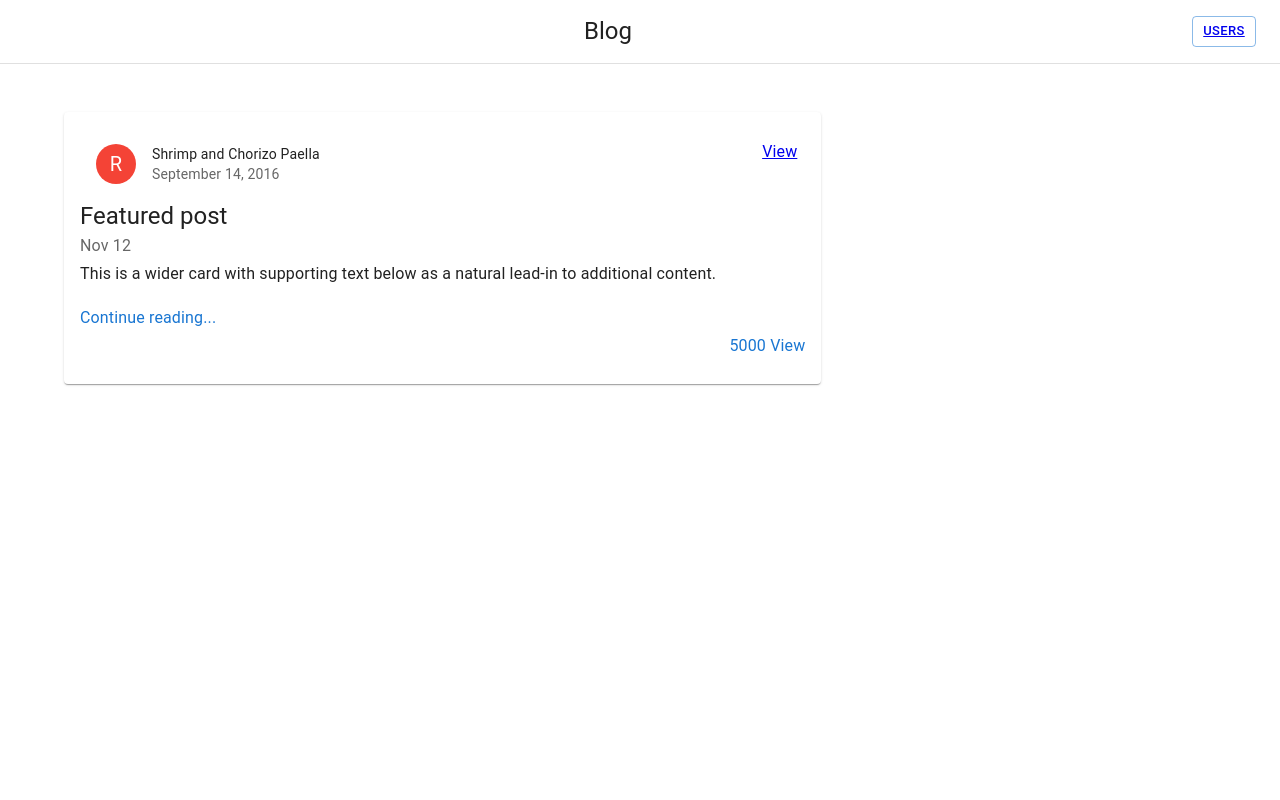
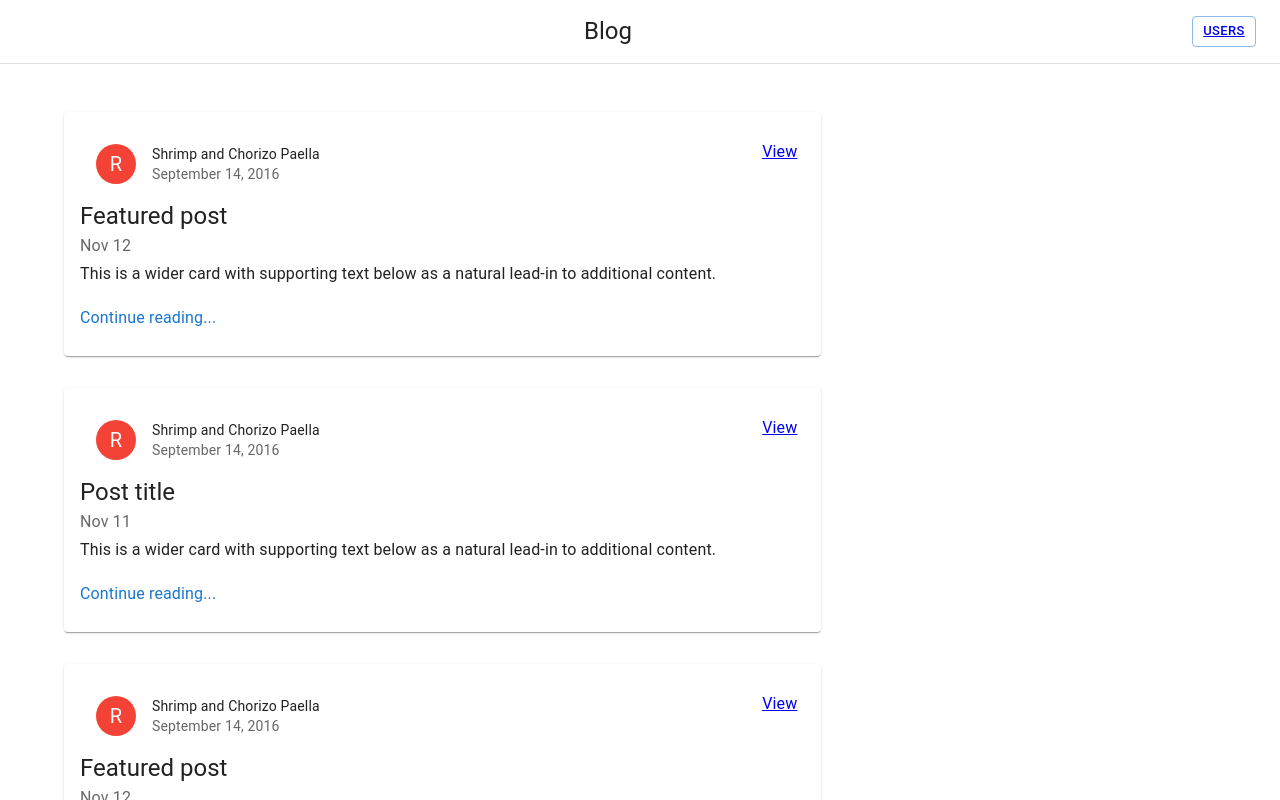
Before and after one commit to eslamelkholy/blogs, a React (Create React App) app in the folder client/: page / in a window 1280 px wide. Shown: the top 800 px of the page. Built offline with nearby package versions, Linux system fonts and the light colour scheme.

Commit message:
passing post id in params

```diff
--- a/client/src/App.tsx
+++ b/client/src/App.tsx
@@ -12,7 +12,7 @@ function App() {
       <Routes>
         <Route path='/' element={<Blog />} />
         <Route path='users' element={<Users />} />
-        <Route path='postDetails' element={<PostDetails />} />
+        <Route path='postDetails/:id' element={<PostDetails />} />
       </Routes>
     </BrowserRouter>
   );
--- a/client/src/components/Post/index.tsx
+++ b/client/src/components/Post/index.tsx
@@ -9,6 +9,7 @@ import { Link } from 'react-router-dom';
 
 interface FeaturedPostProps {
   post: {
+    id: number;
     date: string;
     description: string;
     image: string;
@@ -36,7 +37,7 @@ export default function FeaturedPost(props: FeaturedPostProps) {
                 </Avatar>
               }
               action={
-                <Link aria-label='settings' to='/postDetails'>
+                <Link aria-label='settings' to={`/postDetails/${post.id}`}>
                   View
                 </Link>
               }
--- a/client/src/container/Home/index.tsx
+++ b/client/src/container/Home/index.tsx
@@ -7,6 +7,7 @@ import { useState, useEffect } from 'react';
 
 const AllPosts = [
   {
+    id: 1,
     title: 'Featured post',
     date: 'Nov 12',
     description: 'This is a wider card with supporting text below as a natural lead-in to additional content.',
@@ -15,6 +16,7 @@ const AllPosts = [
     views: 5000,
   },
   {
+    id: 2,
     title: 'Post title',
     date: 'Nov 11',
     description: 'This is a wider card with supporting text below as a natural lead-in to additional content.',
@@ -23,6 +25,7 @@ const AllPosts = [
     views: 5000,
   },
   {
+    id: 3,
     title: 'Featured post',
     date: 'Nov 12',
     description: 'This is a wider card with supporting text below as a natural lead-in to additional content.',
@@ -31,6 +34,7 @@ const AllPosts = [
     views: 5000,
   },
   {
+    id: 4,
     title: 'Post title',
     date: 'Nov 11',
     description: 'This is a wider card with supporting text below as a natural lead-in to additional content.',
@@ -42,6 +46,7 @@ const AllPosts = [
 
 const adminPosts = [
   {
+    id: 1,
     title: 'Featured post',
     date: 'Nov 12',
     description: 'This is a wider card with supporting text below as a natural lead-in to additional content.',
@@ -54,7 +59,7 @@ const adminPosts = [
 const theme = createTheme();
 
 export default function Blog() {
-  const [role, setRole] = useState({ role: 'admin' });
+  const [role, setRole] = useState({ role: 'user' });
 
   useEffect(() => {
     const userRole = JSON.parse(localStorage.getItem('role') as any);
--- a/client/src/container/PostDetails/index.tsx
+++ b/client/src/container/PostDetails/index.tsx
@@ -2,6 +2,8 @@ import CssBaseline from '@mui/material/CssBaseline';
 import Container from '@mui/material/Container';
 import { createTheme, ThemeProvider } from '@mui/material/styles';
 import { useState, useEffect } from 'react';
+import { useParams } from 'react-router';
+
 import FeaturedPostDetails from '../../components/PostDetails';
 
 const singlePost = {
@@ -15,8 +17,10 @@ const singlePost = {
 
 const theme = createTheme();
 
-export default function Blog() {
-  const [role, setRole] = useState({ role: 'admin' });
+export default function BlogDetails(props: any) {
+  const [role, setRole] = useState({ role: 'user' });
+  const { id } = useParams();
+  console.log({ id });
 
   useEffect(() => {
     const userRole = JSON.parse(localStorage.getItem('role') as any);
```
